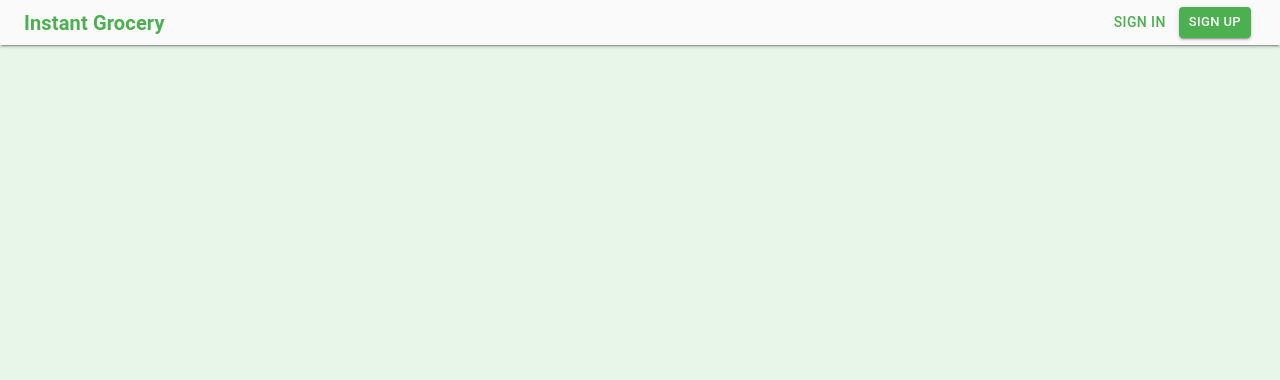
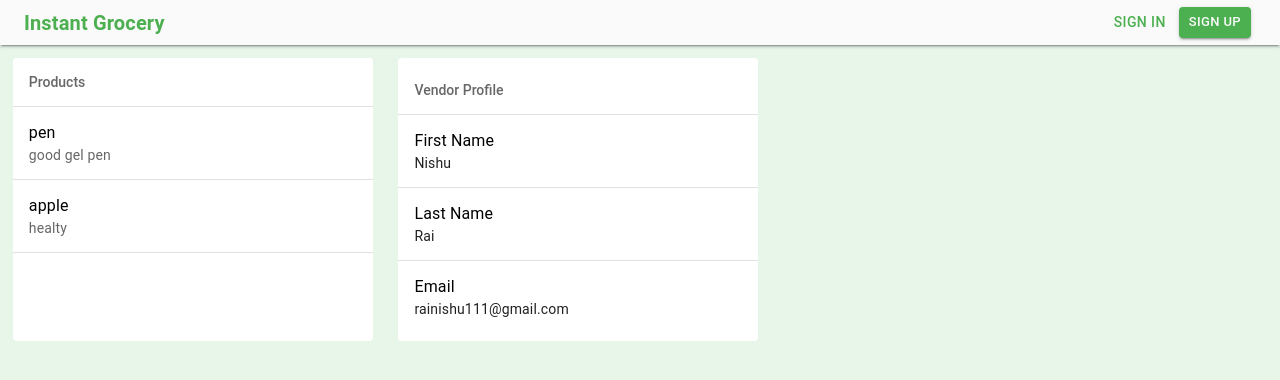
Before and after one commit to nishu91020/Instant-grocery, a React (Create React App) app in the folder frontend/: page /dashboard in a window 1280 px wide. Shown: the top 380 px of the page. Built offline with nearby package versions, Linux system fonts and the light colour scheme.

Commit message:
basic dashborad components setup

```diff
--- a/frontend/src/App.tsx
+++ b/frontend/src/App.tsx
@@ -1,40 +1,41 @@
-import React, { useContext } from "react";
-import { Routes, Route, Link } from "react-router-dom";
+import React, { useContext } from 'react';
+import { Routes, Route, Link } from 'react-router-dom';
 
-import { ThemeProvider, styled } from "@mui/material/styles";
-import Theme from "./Themes";
-import { Box, Typography } from "@mui/material";
-import Home from "./pages/Home";
-import Signup from "./pages/Signup";
-import Signin from "./pages/Signin";
-import Header from "./components/Header";
-import { AuthContext, AuthContextType, AuthProvider } from "./context/AuthContext";
-import Dashboard from "./pages/Dashboard";
+import { ThemeProvider, styled } from '@mui/material/styles';
+import Theme from './Themes';
+import { Box, Typography } from '@mui/material';
+import Home from './pages/Home';
+import Signup from './pages/Signup';
+import Signin from './pages/Signin';
+import Header from './components/Header';
+import { AuthContext, AuthContextType, AuthProvider } from './context/AuthContext';
+import Dashboard from './pages/Dashboard';
 
 const StyledRoot = styled(Box)(({ theme }) => ({
     background: theme.palette.primary.light,
-	height: "100vh",
+    height: '100vh'
 }));
 
-function App() {
+function App () {
     const { authToken } = useContext(AuthContext) as AuthContextType;
     return (
         <ThemeProvider theme={Theme}>
             <StyledRoot>
                 <Header />
-				{authToken ? (
+                {/* {authToken ? (
 					<Routes>
 						<Route path="/">
 							<Route index element={<Dashboard />} />
 						</Route>
 					</Routes>
-				) : (
+				) : ( */}
                 <Routes>
                     <Route path="/" element={<Home />} />
                     <Route path="/signup" element={<Signup />} />
                     <Route path="/signin" element={<Signin />} />
+                    <Route path="/dashboard" element={<Dashboard />} />
                 </Routes>
-				)}
+                {/* )} */}
             </StyledRoot>
         </ThemeProvider>
     );
--- /dev/null
+++ b/frontend/src/components/dashboradComponent/VendorProducts.tsx
@@ -0,0 +1,34 @@
+import * as React from 'react';
+import { Divider, List, ListItem, ListItemText, ListSubheader } from '@mui/material/';
+import { products } from '../../pages/data';
+const VendorProducts = () => {
+    return (
+        <List
+            sx={{
+                width: '100%',
+                borderRadius:'4px',
+                margin:'1%',
+                maxWidth: 360,
+                bgcolor: 'background.paper',
+                position: 'relative',
+                overflow: 'auto',
+                maxHeight: 300,
+                '& ul': { padding: 0 }
+            }}
+            subheader={<li />}
+        >
+            <ListSubheader>Products</ListSubheader>
+            <Divider component="li"/>
+            {products.map(item => (
+                <>
+                <ListItem>
+                    <ListItemText primary={`${item.name}`} secondary={`${item.description}`} />
+                </ListItem>
+                <Divider component="li"/>
+                </>
+
+            ))}
+        </List>
+    );
+};
+export default VendorProducts;
--- /dev/null
+++ b/frontend/src/components/dashboradComponent/VendorProfile.tsx
@@ -0,0 +1,46 @@
+import React from 'react';
+import { Typography, ListItem, List, Divider, Avatar, ListItemText, ListItemAvatar, ListSubheader } from '@mui/material';
+import { vendorDetails } from '../../pages/data';
+const VendorProfile = () => {
+    return (
+        <List sx={{ width: '100%', maxWidth: 360, bgcolor: 'background.paper', borderRadius: '4px', margin: '1%' }}>
+            <ListSubheader>Vendor Profile</ListSubheader>
+
+            <Divider component="li" />
+            <ListItem alignItems="flex-start">
+                <ListItemText
+                    primary="First Name"
+                    secondary={
+                        <Typography sx={{ display: 'inline' }} component="span" variant="body2" color="text.primary">
+                            {vendorDetails.firstName}
+                        </Typography>
+                    }
+                />
+            </ListItem>
+            <Divider component="li" />
+            <ListItem alignItems="flex-start">
+                <ListItemText
+                    primary="Last Name"
+                    secondary={
+                        <Typography sx={{ display: 'inline' }} component="span" variant="body2" color="text.primary">
+                            {vendorDetails.lastName}
+                        </Typography>
+                    }
+                />
+            </ListItem>
+            <Divider component="li" />
+            <ListItem alignItems="flex-start">
+                <ListItemText
+                    primary="Email"
+                    secondary={
+                        <Typography sx={{ display: 'inline' }} component="span" variant="body2" color="text.primary">
+                            {vendorDetails.email}
+                        </Typography>
+                    }
+                />
+            </ListItem>
+        </List>
+    );
+};
+
+export default VendorProfile;
--- a/frontend/src/pages/Dashboard.tsx
+++ b/frontend/src/pages/Dashboard.tsx
@@ -1,23 +1,16 @@
-import { Card, CardContent, CardHeader, Typography } from "@mui/material";
-import React, { useContext } from "react";
-import { AuthContext, AuthContextType } from "../context/AuthContext";
+import React, { useContext } from 'react';
+import VendorProducts from '../components/dashboradComponent/VendorProducts';
+import VendorProfile from '../components/dashboradComponent/VendorProfile';
+import { AuthContext, AuthContextType } from '../context/AuthContext';
 
 const Dashboard = () => {
-	const { vendor, isLoading } = useContext(AuthContext) as AuthContextType;
-
-	return (
-		<Card>
-			<CardContent>
-				{vendor && (
-					<>
-						<Typography>{vendor.email}</Typography>
-						<Typography>{vendor.firstName}</Typography>
-						<Typography>{vendor.lastName}</Typography>
-					</>
-				)}
-			</CardContent>
-		</Card>
-	);
+    const { vendor, isLoading } = useContext(AuthContext) as AuthContextType;
+    return (
+        <div style={{ display: 'flex', flexDirection: 'row' }}>
+            <VendorProducts />
+            <VendorProfile />
+        </div>
+    );
 };
 
 export default Dashboard;
--- /dev/null
+++ b/frontend/src/pages/data.js
@@ -0,0 +1,15 @@
+export const vendorDetails = {
+    email: 'rainishu111@gmail.com',
+    firstName: 'Nishu',
+    lastName: 'Rai'
+};
+export const products = [
+    {
+        name: 'pen',
+        description: 'good gel pen'
+    },
+    {
+        name: 'apple',
+        description: 'healty'
+    }
+];
```
Lines whose indentation alone changed are shown as unchanged.
